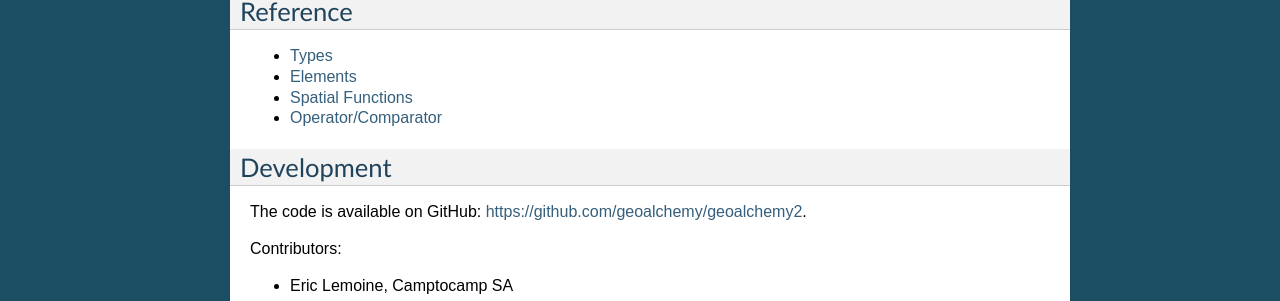
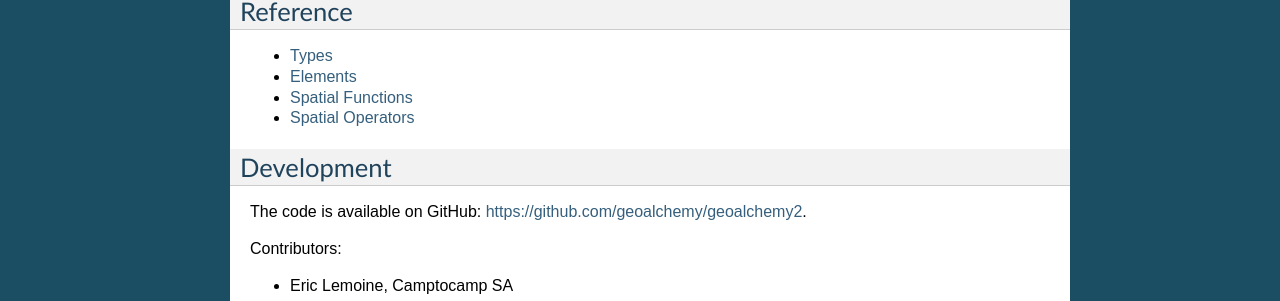
Before and after one commit to geoalchemy/geoalchemy2, a Sphinx documentation site: the page built from doc/index.rst, in a window 1280 px wide. Shown: the part 937-1238 px from the top of the page. Built offline with Sphinx 7.4.7, drawn with Linux system fonts in a browser that asks for light colours.

Commit message:
[doc] change title of spatial operators chapter

```diff
--- a/doc/spatial_operators.rst
+++ b/doc/spatial_operators.rst
@@ -1,7 +1,7 @@
-.. _comparator:
+.. _spatial_operators:
 
-Operator/Comparator
-===================
+Spatial Operators
+=================
 
 .. automodule:: geoalchemy2.comparator
    :members:
```
